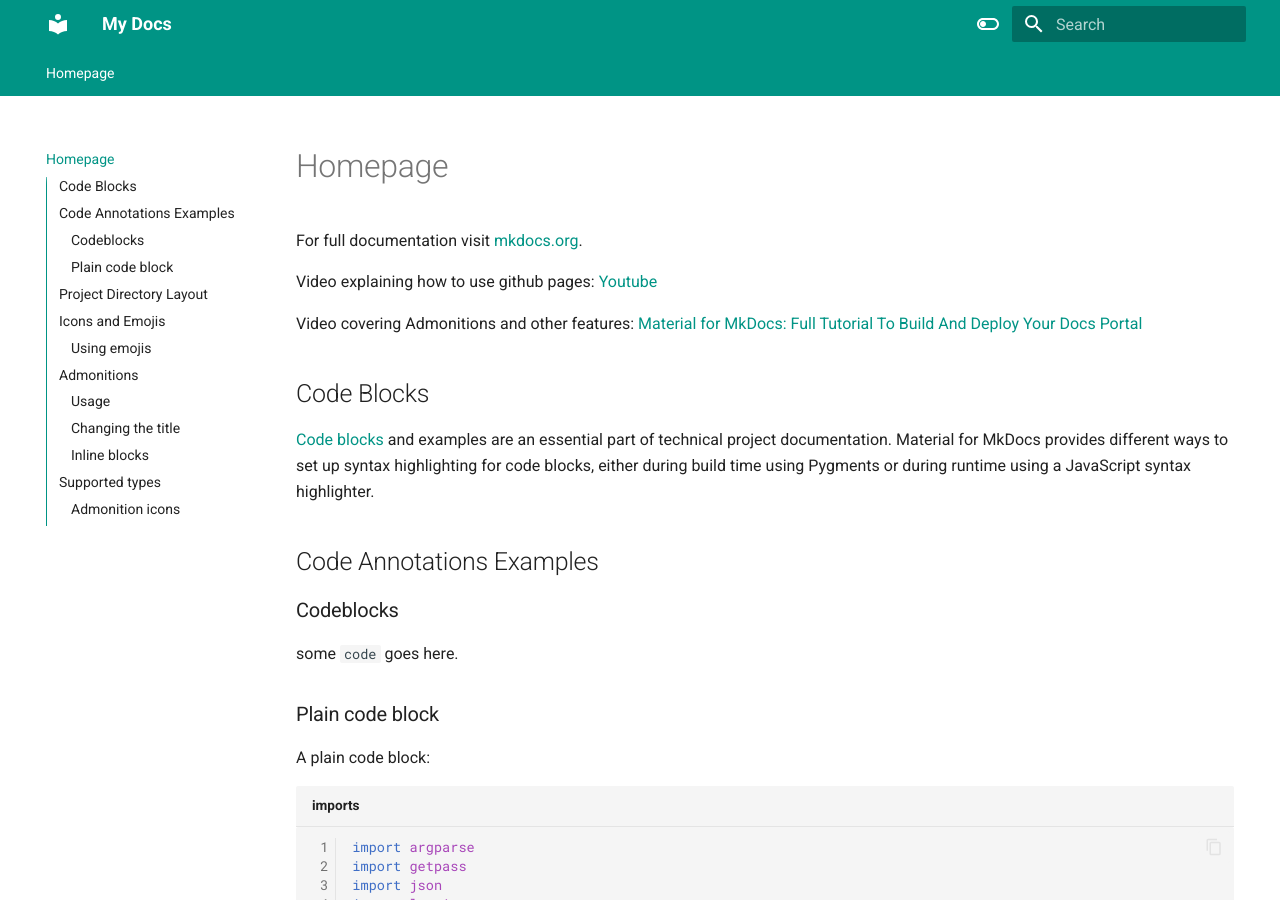
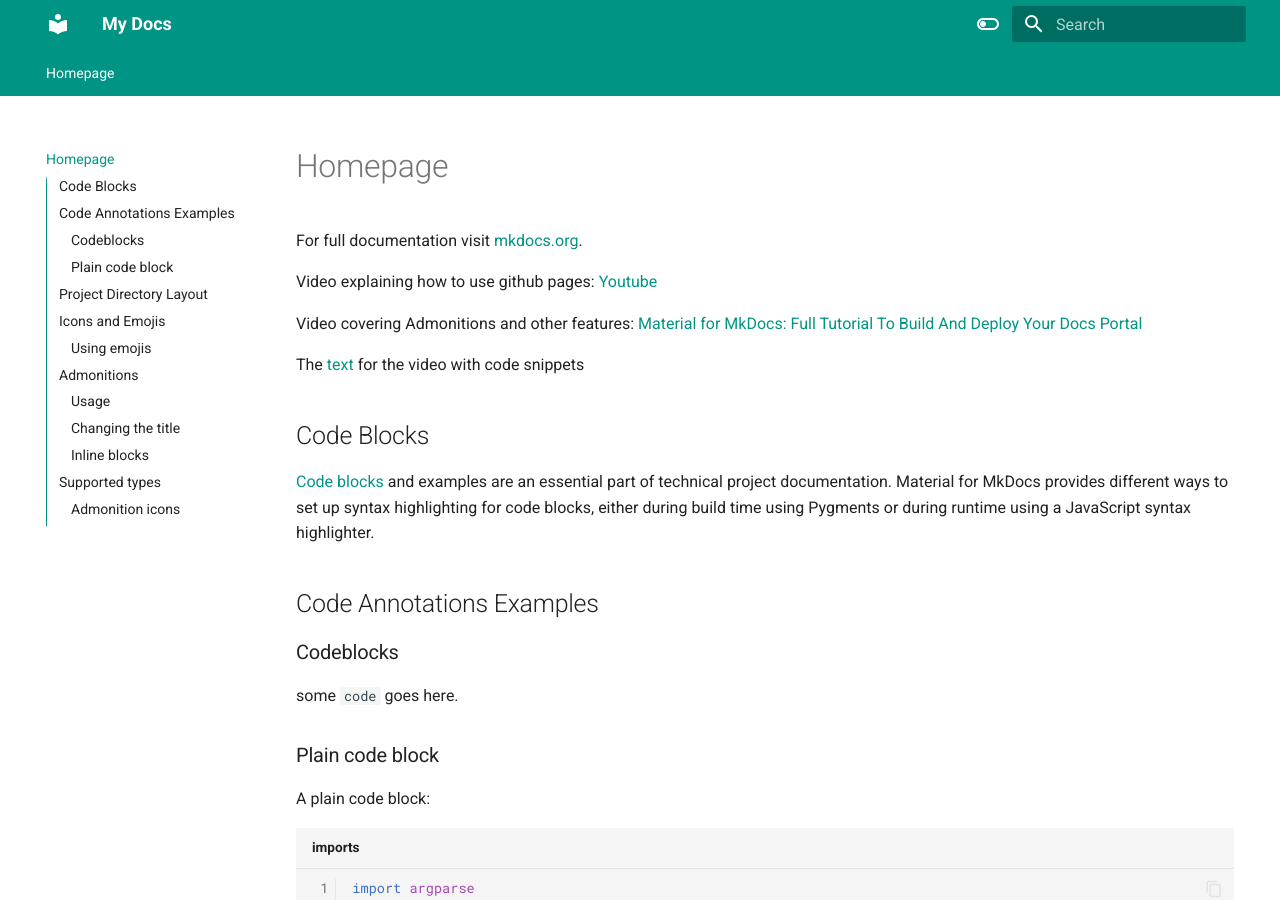
Before and after one commit to rikosintie/MKDocs, an MkDocs documentation site: the page built from docs/index.md, in a window 1280 px wide and 900 px high. Built offline with MkDocs 1.6.1 and Material for MkDocs 9.7.7, drawn with Linux system fonts in a browser that asks for light colours; emoji names are drawn with the system emoji font.

Commit message:
Update index.md

```diff
--- a/docs/index.md
+++ b/docs/index.md
@@ -5,6 +5,8 @@ For full documentation visit [mkdocs.org](https://www.mkdocs.org).
 Video explaining how to use github pages: [Youtube](https://www.youtube.com/watch?v=Q-YA_dA8C20)
 
 Video covering Admonitions and other features: [Material for MkDocs: Full Tutorial To Build And Deploy Your Docs Portal](https://www.youtube.com/watch?v=xlABhbnNrfI)
+
+The [text](https://jameswillett.dev/getting-started-with-material-for-mkdocs/#default-font) for the video with code snippets
 
 ## Code Blocks
 
```
